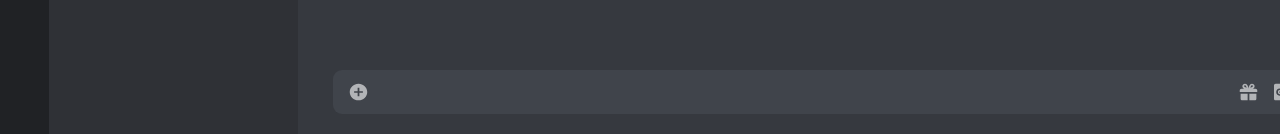
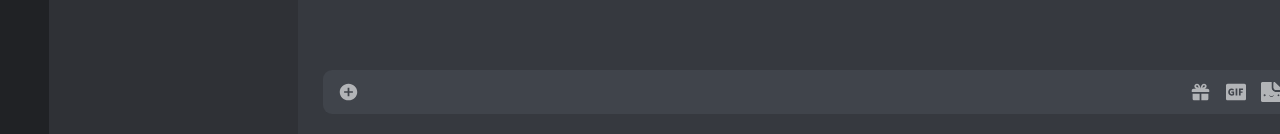
Before and after one commit to AayushMohan/discord-clone-blockchain, a Next.js app: page / in a window 1280 px wide. Shown: the part 666-800 px from the top of the page. Built offline with nearby package versions, Linux system fonts and the light colour scheme.

Commit message:
FIx Width of messageForm

```diff
--- a/styles/messageForm.module.css
+++ b/styles/messageForm.module.css
@@ -6,8 +6,8 @@
 }
 
 .chatInputWrapper {
-  width: 83%;
-  margin-left: 35px;
+  width: 80%;
+  margin-left: 25px;
   height: 44px;
   background: #40444b;
   padding: 0 15px;
```
